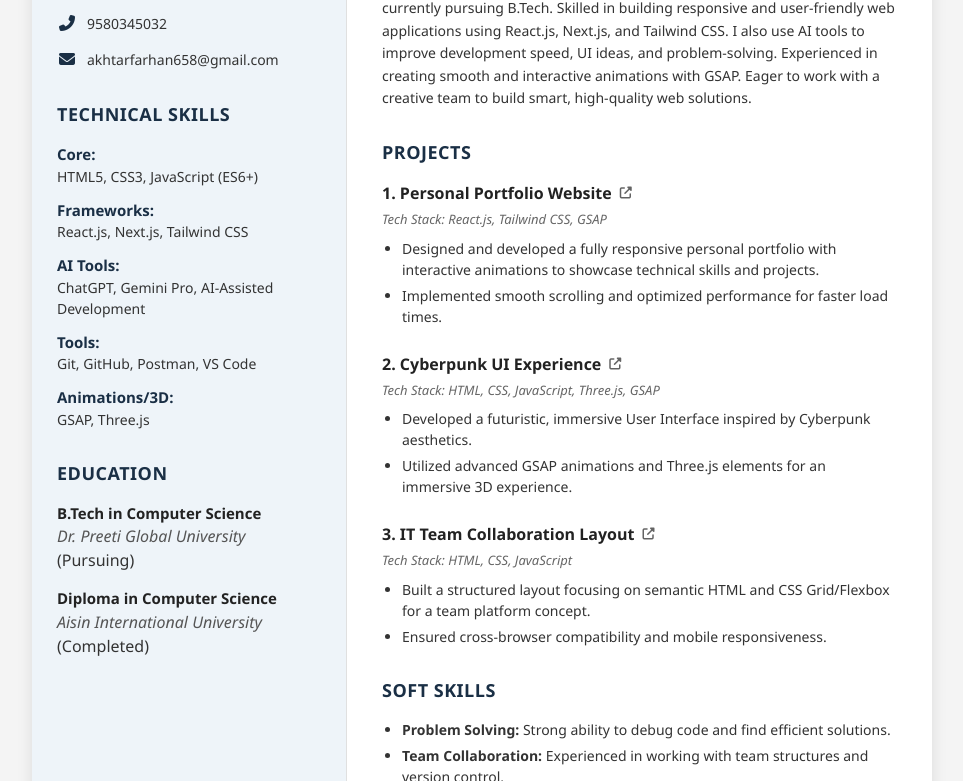
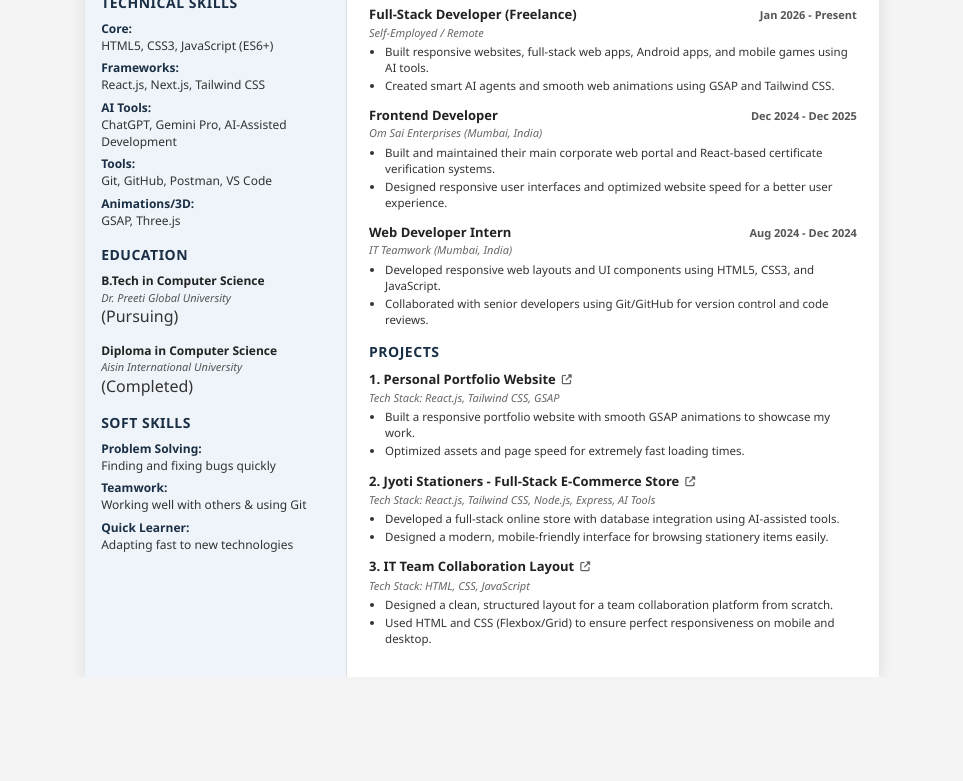
Before and after one commit to fzfaizzz/FarhanResume, a plain HTML site: page index.html in a window 1280 px wide. Shown: the part 263-1044 px from the top of the page, without its empty margins (158-1121 px from the left). After the commit the page ends 940 px from the top, so only its background shows below. Drawn offline with Linux system fonts and the light colour scheme.

Commit message:
Update resume content, full-stack title, customize LinkedIn URL, and optimize A4 single-page print stylesheet

```diff
--- a/index.html
+++ b/index.html
@@ -1,5 +1,6 @@
 <!DOCTYPE html>
 <html lang="en">
+
 <head>
   <meta charset="UTF-8" />
   <meta name="viewport" content="width=device-width, initial-scale=1.0" />
@@ -22,15 +23,15 @@
 
     body {
       font-family: "Segoe UI", Roboto, Helvetica, Arial, sans-serif;
-        line-height: 1.5;
+      line-height: 1.4;
       color: var(--text-color);
       background-color: #f4f4f4;
     }
 
-      /* --- Main Resume Container --- */
+    /* --- Main Resume Container (A4 Size) --- */
     .resume-container {
-        max-width: 900px;
-        margin: 20px auto;
+      width: 210mm;
+      margin: 0 auto;
       background-color: var(--white);
       box-shadow: 0 5px 15px rgba(0, 0, 0, 0.1);
     }
@@ -39,20 +40,20 @@
     header {
       background-color: var(--header-bg-color);
       color: var(--white);
-        padding: 30px 40px;
+      padding: 18px 30px;
       text-align: center;
     }
 
     header h1 {
-        font-size: 36px;
+      font-size: 28px;
       font-weight: 700;
       letter-spacing: 1px;
       text-transform: uppercase;
-        margin-bottom: 5px;
+      margin-bottom: 3px;
     }
 
     header .role {
-        font-size: 18px;
+      font-size: 14px;
       font-weight: 400;
       opacity: 0.9;
       margin-bottom: 0;
@@ -61,37 +62,36 @@
     /* --- TWO COLUMN LAYOUT --- */
     .content-wrapper {
       display: flex;
-        min-height: 800px;
     }
 
     /* Left Column Styling */
     .left-column {
       background-color: var(--left-col-bg-color);
-        width: 35%;
-        padding: 30px 25px;
+      width: 33%;
+      padding: 18px 16px;
       border-right: 1px solid #e0e0e0;
     }
 
     /* Right Column Styling */
     .right-column {
-        width: 65%;
-        padding: 30px 35px;
+      width: 67%;
+      padding: 18px 22px;
     }
 
     /* --- TYPOGRAPHY & SECTIONS --- */
     h2 {
       color: var(--section-title-color);
-        font-size: 18px;
+      font-size: 14px;
       text-transform: uppercase;
       font-weight: 700;
-        margin-bottom: 15px;
+      margin-bottom: 8px;
       letter-spacing: 0.5px;
       position: relative;
     }
 
     p {
-        font-size: 14px;
-        margin-bottom: 10px;
+      font-size: 12px;
+      margin-bottom: 6px;
     }
 
     ul {
@@ -99,61 +99,79 @@
     }
 
     li {
-        font-size: 14px;
-        margin-bottom: 6px;
+      font-size: 12px;
+      margin-bottom: 4px;
     }
 
     /* --- LEFT COLUMN SPECIFICS --- */
     .contact-list li {
       display: flex;
       align-items: center;
-        margin-bottom: 12px;
+      margin-bottom: 8px;
       word-break: break-all;
     }
+
+    .contact-list a {
+      color: inherit;
+      text-decoration: none;
+      transition: color 0.2s;
+    }
+
+    .contact-list a:hover {
+      color: #2980b9;
+      text-decoration: underline;
+    }
+
     .contact-icon {
-        margin-right: 10px;
+      margin-right: 8px;
       color: var(--section-title-color);
-        font-size: 16px;
-        width: 20px;
+      font-size: 13px;
+      width: 16px;
       text-align: center;
     }
 
     .skills-section li {
-        margin-bottom: 12px;
+      margin-bottom: 6px;
     }
+
     .skill-label {
       font-weight: 700;
       display: block;
       color: var(--section-title-color);
-        font-size: 15px;
+      font-size: 12px;
     }
 
     .education-item {
-        margin-bottom: 15px;
+      margin-bottom: 10px;
     }
+
     .degree {
       font-weight: 700;
-        font-size: 15px;
+      font-size: 12px;
       color: #222;
     }
+
     .university {
       font-style: italic;
       color: #555;
+      font-size: 11px;
     }
 
     /* --- RIGHT COLUMN SPECIFICS --- */
     .summary-text {
-        line-height: 1.6;
+      line-height: 1.45;
+      font-size: 11.5px;
     }
 
     .project-item {
-        margin-bottom: 25px;
+      margin-bottom: 12px;
     }
+
     .project-title {
-        font-size: 16px;
+      font-size: 13px;
       font-weight: 700;
       color: #222;
-        margin-bottom: 5px;
+      margin-bottom: 2px;
       display: flex;
       align-items: center;
     }
@@ -166,59 +184,112 @@
       align-items: center;
       transition: color 0.2s;
     }
+
     .project-link:hover {
-        color: #2980b9; /* Change color on hover */
+      color: #2980b9;
       text-decoration: underline;
     }
+
     .link-icon {
-        font-size: 12px;
-        margin-left: 8px;
+      font-size: 10px;
+      margin-left: 6px;
       opacity: 0.7;
     }
 
     .tech-stack {
       font-style: italic;
-        font-size: 13px;
+      font-size: 11px;
       color: #666;
-        margin-bottom: 8px;
+      margin-bottom: 4px;
     }
+
     .project-bullets {
       list-style-type: disc;
-        padding-left: 20px;
+      padding-left: 16px;
     }
+
     .project-bullets li {
-        margin-bottom: 5px;
+      margin-bottom: 2px;
+      font-size: 11.5px;
+    }
+
+    /* --- EXPERIENCE SECTION STYLING --- */
+    .experience-item {
+      margin-bottom: 12px;
+    }
+
+    .experience-header {
+      display: flex;
+      justify-content: space-between;
+      align-items: baseline;
+      margin-bottom: 1px;
+    }
+
+    .job-title {
+      font-size: 13px;
+      font-weight: 700;
+      color: #222;
+    }
+
+    .job-duration {
+      font-size: 11px;
+      font-weight: 600;
+      color: #555;
+    }
+
+    .company-name {
+      font-style: italic;
+      font-size: 11px;
+      color: #666;
+      margin-bottom: 4px;
+    }
+
+    /* --- A4 Page Sizing --- */
+    @page {
+      size: A4;
+      margin: 0;
     }
 
     /* --- PRINT MEDIA QUERY --- */
     @media print {
       body {
         background-color: white;
+        margin: 0;
+        padding: 0;
       }
+
       .resume-container {
         box-shadow: none;
         margin: 0;
         width: 100%;
-          max-width: 100%;
+        height: 100vh;
+        max-height: 100vh;
+        overflow: hidden;
       }
+
       a {
         text-decoration: none;
         color: black;
-        } /* Removes blue link color in print */
+      }
+
       .link-icon {
         display: none;
-        } /* Hides icon in print */
+      }
+
       * {
         -webkit-print-color-adjust: exact !important;
         print-color-adjust: exact !important;
       }
     }
+
+    /* --- Section spacing for left column --- */
+    .left-column section+section {
+      margin-top: 16px !important;
+    }
   </style>
-    <link
-      rel="stylesheet"
-      href="https://cdnjs.cloudflare.com/ajax/libs/font-awesome/6.4.0/css/all.min.css"
-    />
+  <link rel="stylesheet" href="https://cdnjs.cloudflare.com/ajax/libs/font-awesome/6.4.0/css/all.min.css" />
 </head>
+
 <body>
   <div class="resume-container">
     <header>
@@ -234,22 +305,21 @@
           <h2>CONTACT INFO</h2>
           <ul class="contact-list">
             <li>
-                <span class="contact-icon"
-                  ><i class="fas fa-map-marker-alt"></i
-                ></span>
+              <span class="contact-icon"><i class="fas fa-map-marker-alt"></i></span>
               Nalasopara, Mumbai, India
             </li>
             <li>
-                <span class="contact-icon"
-                  ><i class="fas fa-phone-alt"></i
-                ></span>
-                9580345032
+              <span class="contact-icon"><i class="fas fa-phone-alt"></i></span>
+              <a href="tel:9580345032">9580345032</a>
             </li>
             <li>
-                <span class="contact-icon"
-                  ><i class="fas fa-envelope"></i
-                ></span>
-                akhtarfarhan658@gmail.com
+              <span class="contact-icon"><i class="fas fa-envelope"></i></span>
+              <a href="mailto:akhtarfarhan658@gmail.com">akhtarfarhan658@gmail.com</a>
+            </li>
+            <li>
+              <span class="contact-icon"><i class="fab fa-linkedin"></i></span>
+              <a href="https://www.linkedin.com/in/farhan-akhtar-4b0710322/"
+                target="_blank">linkedin.com/in/farhan-akhtar</a>
             </li>
           </ul>
         </section>
@@ -292,85 +362,132 @@
             <div>(Completed)</div>
           </div>
         </section>
+
+        <section style="margin-top: 14px">
+          <h2>SOFT SKILLS</h2>
+          <ul class="skills-section">
+            <li>
+              <span class="skill-label">Problem Solving:</span> Finding and fixing bugs quickly
+            </li>
+            <li>
+              <span class="skill-label">Teamwork:</span> Working well with others & using Git
+            </li>
+            <li>
+              <span class="skill-label">Quick Learner:</span> Adapting fast to new technologies
+            </li>
+          </ul>
+        </section>
       </aside>
 
       <main class="right-column">
         <section>
           <h2>PROFILE SUMMARY</h2>
           <p class="summary-text">
-              Motivated Front-End Developer with a Diploma in Computer Science
-              and currently pursuing B.Tech. Skilled in building responsive and
-              user-friendly web applications using React.js, Next.js, and
-              Tailwind CSS. I also use AI tools to improve development speed, UI
-              ideas, and problem-solving. Experienced in creating smooth and
-              interactive animations with GSAP. Eager to work with a creative
-              team to build smart, high-quality web solutions.
+            I am a Front-End Developer with a Diploma in Computer Science and
+            I am currently pursuing my B.Tech. I love building clean, responsive
+            websites using React.js, Next.js, and GSAP. I also use modern AI
+            tools to build full-stack websites, Android apps, mobile games,
+            and smart AI agents. I am looking for a creative team where I can
+            contribute, learn new things, and build awesome projects.
           </p>
         </section>
 
-          <section style="margin-top: 30px">
+        <section style="margin-top: 14px">
+          <h2>WORK EXPERIENCE <span
+              style="font-size: 11px; font-weight: 600; text-transform: none; float: right; color: #555; margin-top: 2px;">1.5+
+              Years of Experience</span></h2>
+
+          <div class="experience-item">
+            <div class="experience-header">
+              <span class="job-title">Full-Stack Developer (Freelance)</span>
+              <span class="job-duration">Jan 2026 - Present</span>
+            </div>
+            <div class="company-name">Self-Employed / Remote</div>
+            <ul class="project-bullets">
+              <li>
+                Built responsive websites, full-stack web apps, Android apps, and mobile games using AI tools.
+              </li>
+              <li>
+                Created smart AI agents and smooth web animations using GSAP and Tailwind CSS.
+              </li>
+            </ul>
+          </div>
+
+          <div class="experience-item">
+            <div class="experience-header">
+              <span class="job-title">Frontend Developer</span>
+              <span class="job-duration">Dec 2024 - Dec 2025</span>
+            </div>
+            <div class="company-name">Om Sai Enterprises (Mumbai, India)</div>
+            <ul class="project-bullets">
+              <li>
+                Built and maintained their main corporate web portal and React-based certificate verification systems.
+              </li>
+              <li>
+                Designed responsive user interfaces and optimized website speed for a better user experience.
+              </li>
+            </ul>
+          </div>
+
+          <div class="experience-item">
+            <div class="experience-header">
+              <span class="job-title">Web Developer Intern</span>
+              <span class="job-duration">Aug 2024 - Dec 2024</span>
+            </div>
+            <div class="company-name">IT Teamwork (Mumbai, India)</div>
+            <ul class="project-bullets">
+              <li>
+                Developed responsive web layouts and UI components using HTML5, CSS3, and JavaScript.
+              </li>
+              <li>
+                Collaborated with senior developers using Git/GitHub for version control and code reviews.
+              </li>
+            </ul>
+          </div>
+        </section>
+
+        <section style="margin-top: 14px">
           <h2>PROJECTS</h2>
 
           <div class="project-item">
             <div class="project-title">
-                <a
-                  href="https://farhanportfolio27.netlify.app/"
-                  target="_blank"
-                  class="project-link"
-                >
+              <a href="https://farhanportfolio27.netlify.app/" target="_blank" class="project-link">
                 1. Personal Portfolio Website
                 <i class="fas fa-external-link-alt link-icon"></i>
               </a>
             </div>
-              <div class="tech-stack">
-                Tech Stack: React.js, Tailwind CSS, GSAP
-              </div>
+            <div class="tech-stack">Tech Stack: React.js, Tailwind CSS, GSAP</div>
             <ul class="project-bullets">
               <li>
-                  Designed and developed a fully responsive personal portfolio
-                  with interactive animations to showcase technical skills and
-                  projects.
+                Built a responsive portfolio website with smooth GSAP animations to showcase my work.
               </li>
               <li>
-                  Implemented smooth scrolling and optimized performance for
-                  faster load times.
+                Optimized assets and page speed for extremely fast loading times.
               </li>
             </ul>
           </div>
 
           <div class="project-item">
             <div class="project-title">
-                <a
-                  href="https://cyberpunk27.netlify.app/"
-                  target="_blank"
-                  class="project-link"
-                >
-                  2. Cyberpunk UI Experience
+              <a href="https://jyotistationers.netlify.app/" target="_blank" class="project-link">
+                2. Jyoti Stationers - Full-Stack E-Commerce Store
                 <i class="fas fa-external-link-alt link-icon"></i>
               </a>
             </div>
-              <div class="tech-stack">
-                Tech Stack: HTML, CSS, JavaScript, Three.js, GSAP
-              </div>
+            <div class="tech-stack">Tech Stack: React.js, Tailwind CSS, Node.js, Express, AI Tools</div>
             <ul class="project-bullets">
               <li>
-                  Developed a futuristic, immersive User Interface inspired by
-                  Cyberpunk aesthetics.
+                Developed a full-stack online store with database integration using AI-assisted tools.
               </li>
               <li>
-                  Utilized advanced GSAP animations and Three.js elements for an
-                  immersive 3D experience.
+                Designed a modern, mobile-friendly interface for browsing stationery items easily.
               </li>
             </ul>
           </div>
 
           <div class="project-item">
             <div class="project-title">
-                <a
-                  href="https://itteamwork.netlify.app/"
-                  target="_blank"
-                  class="project-link"
-                >
+              <a href="https://itteamwork.netlify.app/" target="_blank" class="project-link">
                 3. IT Team Collaboration Layout
                 <i class="fas fa-external-link-alt link-icon"></i>
               </a>
@@ -378,35 +495,18 @@
             <div class="tech-stack">Tech Stack: HTML, CSS, JavaScript</div>
             <ul class="project-bullets">
               <li>
-                  Built a structured layout focusing on semantic HTML and CSS
-                  Grid/Flexbox for a team platform concept.
+                Designed a clean, structured layout for a team collaboration platform from scratch.
               </li>
               <li>
-                  Ensured cross-browser compatibility and mobile responsiveness.
+                Used HTML and CSS (Flexbox/Grid) to ensure perfect responsiveness on mobile and desktop.
               </li>
             </ul>
           </div>
         </section>
 
-          <section style="margin-top: 30px">
-            <h2>SOFT SKILLS</h2>
-            <ul class="project-bullets">
-              <li>
-                <strong>Problem Solving:</strong> Strong ability to debug code
-                and find efficient solutions.
-              </li>
-              <li>
-                <strong>Team Collaboration:</strong> Experienced in working with
-                team structures and version control.
-              </li>
-              <li>
-                <strong>Adaptability:</strong> Quick learner with a passion for
-                adopting new technologies like Next.js.
-              </li>
-            </ul>
-          </section>
       </main>
     </div>
   </div>
 </body>
+
 </html>
```
Lines whose indentation alone changed are shown as unchanged.
